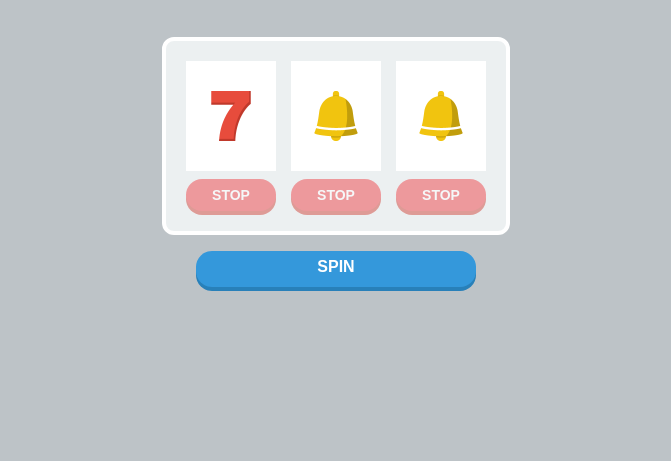
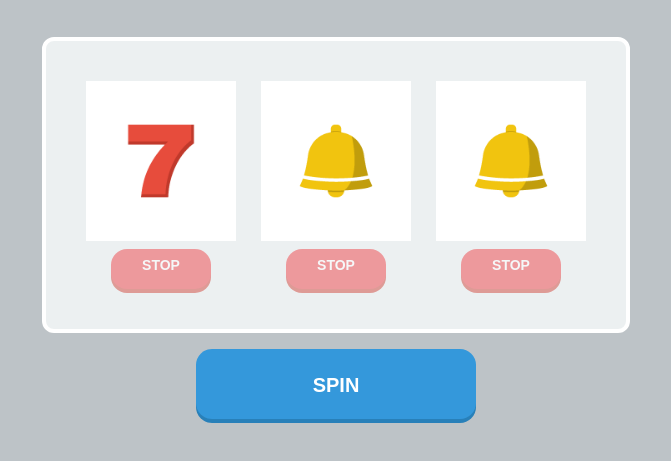
Before and after one commit to okapeeokapee/slot-game, a plain HTML site: page index.html in a window 1280 px wide. Shown: the part 109-570 px from the top of the page, without its empty margins (304-975 px from the left). Drawn offline with Linux system fonts and the light colour scheme.

Commit message:
Size adjustment

```diff
--- a/css/styles.css
+++ b/css/styles.css
@@ -16,9 +16,9 @@ body{
 }
 
 main{
-  width: 300px;
+  width: 500px;
   background: #ecf0f1;
-  padding: 20px;
+  padding: 40px;
   border: 4px solid#fff;
   border-radius: 12px;
   margin: 16px auto;
@@ -28,14 +28,15 @@ main{
 }
 
 .panel img{
-  width: 90px;
-  height: 110px;
+  width: 150px;
+  height: 160px;
   margin-bottom: 4px;
 }
 .stop{
+  margin: auto;
   cursor: pointer;
-  width: 90px;
-  height: 32px;
+  width: 100px;
+  height: 40px;
   background: #ef454a;
   box-shadow: 0 4px 0 #d1483e;
   border-radius: 16px;
@@ -48,12 +49,14 @@ main{
 #spin{
   cursor: pointer;
   width: 280px;
-  height: 36px;
+  height: 50px;
+  padding-top: 20px;
   background: #3498db;
   box-shadow: 0 4px 0 #2880b9;
   border-radius: 16px;
   line-height: 32px;
   text-align: center;
+  font-size:20px ;
   color: #fff;
   user-select: none;
   margin: 0 auto;
```
Also changed, not shown: 2 other files.
